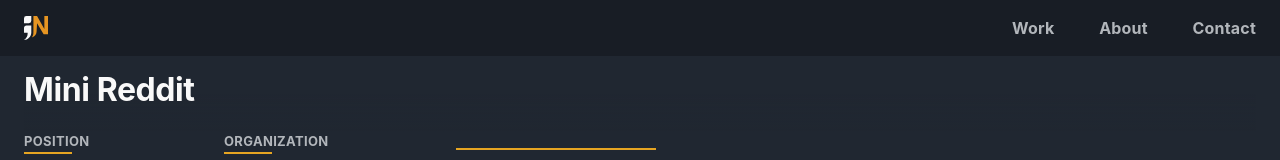
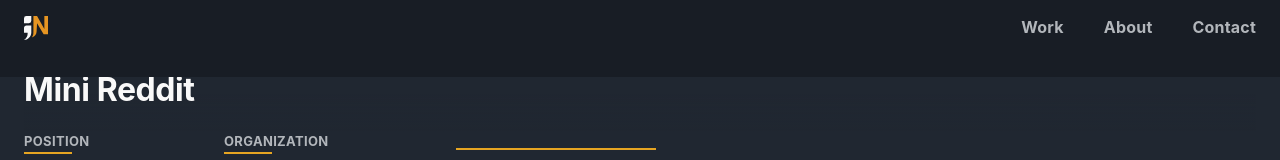
Before and after one commit to NeffCodes/Portfolio-v2.0, a Next.js app: page /projects/mini-reddit in a window 1280 px wide. Shown: the top 160 px of the page. Built offline with nearby package versions, Linux system fonts and the light colour scheme.

Commit message:
Update Nav hover states to match rest of site

```diff
--- a/src/common/components/nav/Nav.module.css
+++ b/src/common/components/nav/Nav.module.css
@@ -43,14 +43,27 @@
     position: relative;
     height: 32px;
     margin-left: 1.5rem;
-    border-bottom: 1px solid var(--navy);
+    padding: 1rem;
     font-weight: bold;
     color: var(--white-navy-tint);
     transition: 0.2s ease-in-out;
 }
 
+.link::after{
+    content: '';
+    position: absolute;
+    left: 1rem;
+    bottom: 0.75rem;
+    width: 0;
+    height: 2px;
+    background-color: var(--orange);
+    transition: 0.2s ease-in-out;
+}
+
 .link:hover, .link:focus {
-    border-bottom: 1px solid var(--orange);
     color: var(--white);
     filter:drop-shadow(0 2px 4px rgba(0,0,0,0.4));
 }
+.link:hover::after, .link:focus::after {
+    width:calc(100% - 2rem);
+}
--- a/src/pages/index.js
+++ b/src/pages/index.js
@@ -37,7 +37,7 @@
           </div>
           <div className={styles.hero_photo}>
             <Image
-              alt="Bee Hive Phone"
+              alt=""
               src="/assets/heroPhone.svg"
               layout="fill"
               objectFit='contain'
@@ -103,7 +103,7 @@
             <li>
               <div className={styles.work_photo}>
                 <Image
-                  alt="Bee Hive Phone"
+                  alt=""
                   src="/assets/hiveGraphic.svg"
                   layout="fill"
                   objectFit='contain'
```
